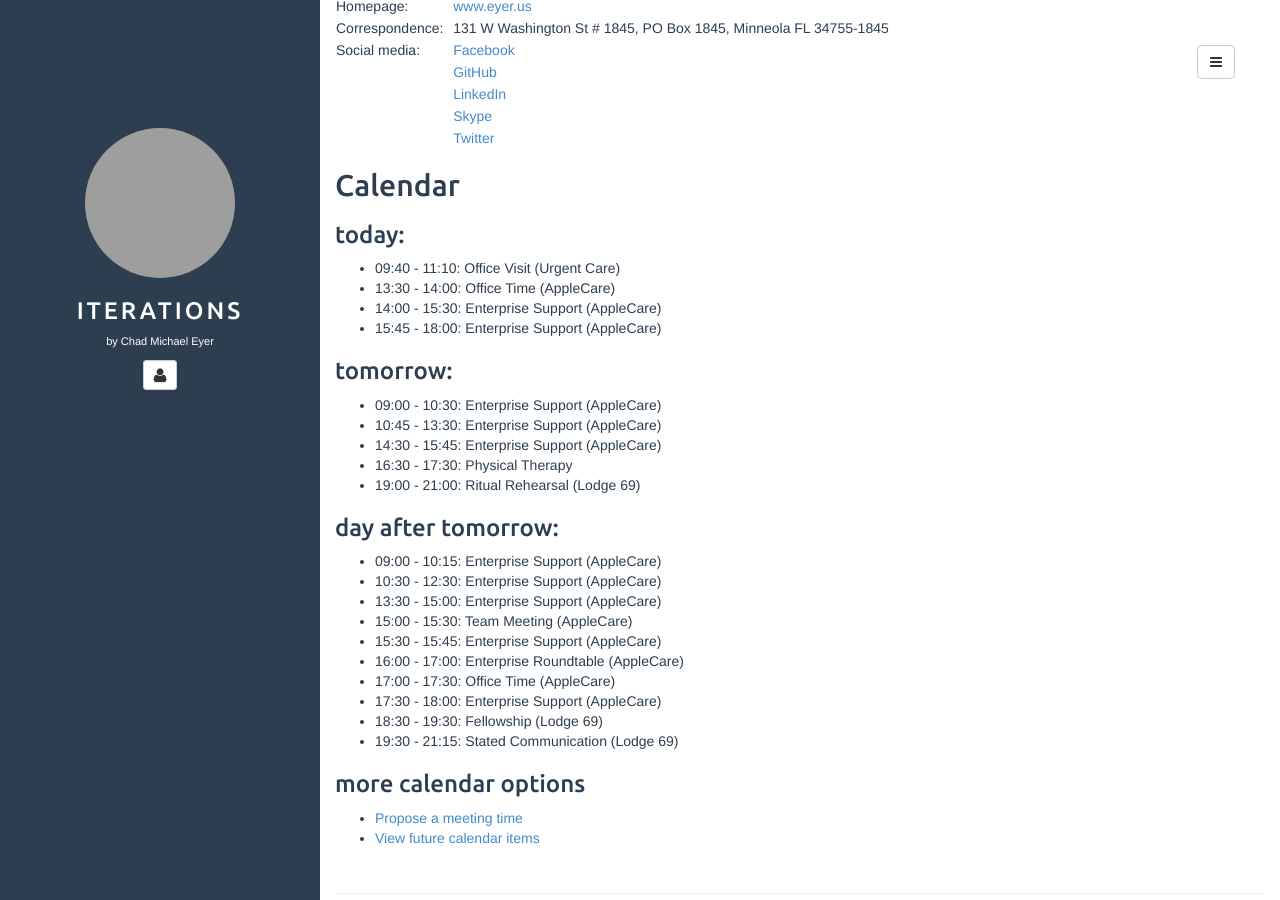
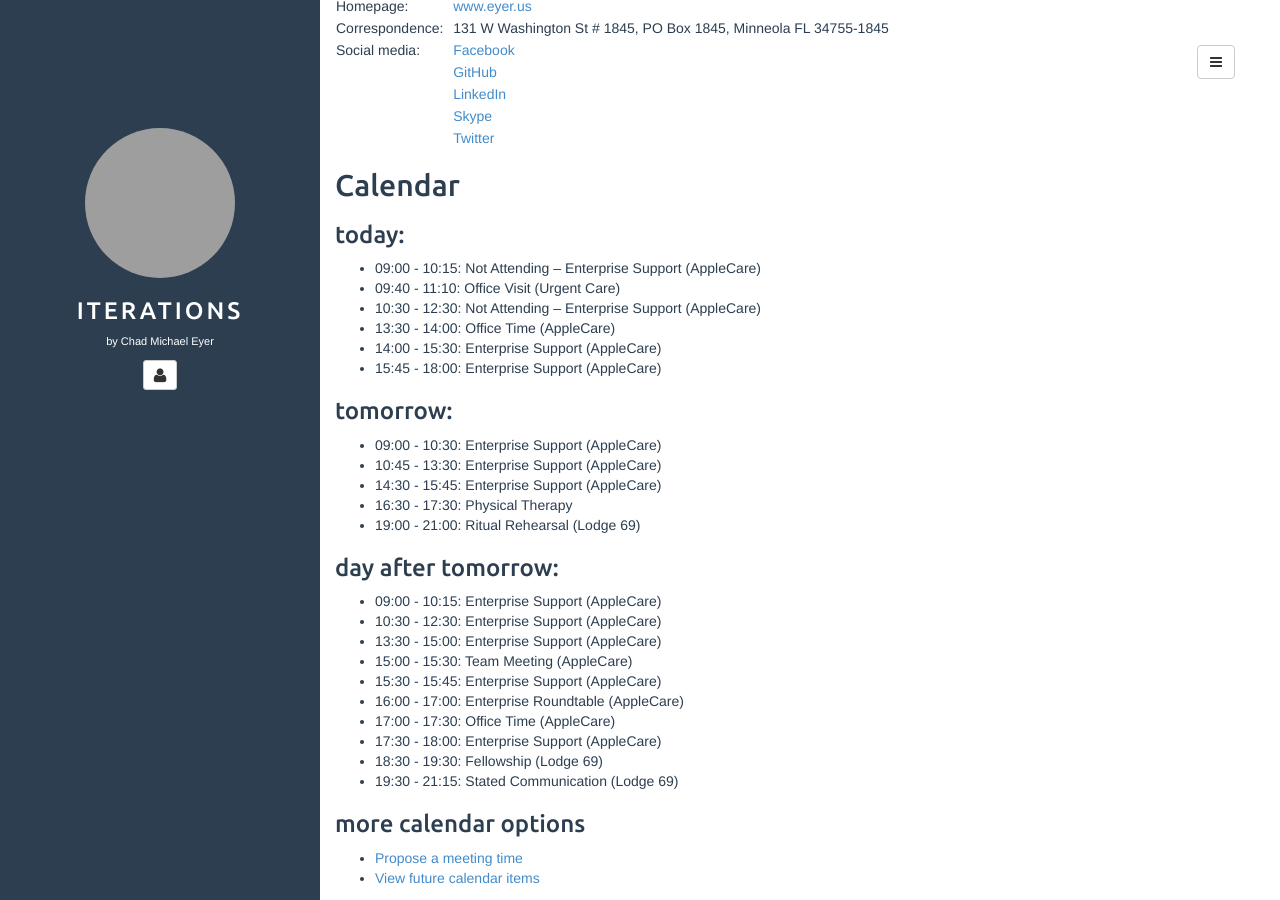
Before and after one commit to chadmichaeleyer/chadmichaeleyer.github.io, a Jekyll site: the page built from about.md, in a window 1280 px wide and 900 px high, scrolled down 1265 px. Built offline with Jekyll 4.4.1, drawn with Linux system fonts in a browser that asks for light colours; grey boxes are pictures that could not be loaded.

Commit message:
Calendar update

```diff
--- a/calendar-year.markdown
+++ b/calendar-year.markdown
@@ -1,6 +1,8 @@
 2017-01-22:
 
+* 09:00 - 10:15: Not Attending – Enterprise Support (AppleCare)
 * 09:40 - 11:10: Office Visit (Urgent Care)
+* 10:30 - 12:30: Not Attending – Enterprise Support (AppleCare)
 * 13:30 - 14:00: Office Time (AppleCare)
 * 14:00 - 15:30: Enterprise Support (AppleCare)
 * 15:45 - 18:00: Enterprise Support (AppleCare)
--- a/calendar.markdown
+++ b/calendar.markdown
@@ -1,6 +1,8 @@
 ### today:
 
+* 09:00 - 10:15: Not Attending – Enterprise Support (AppleCare)
 * 09:40 - 11:10: Office Visit (Urgent Care)
+* 10:30 - 12:30: Not Attending – Enterprise Support (AppleCare)
 * 13:30 - 14:00: Office Time (AppleCare)
 * 14:00 - 15:30: Enterprise Support (AppleCare)
 * 15:45 - 18:00: Enterprise Support (AppleCare)
```
Also changed, not shown: other parts of calendar-year.markdown (+3 -0 lines).
